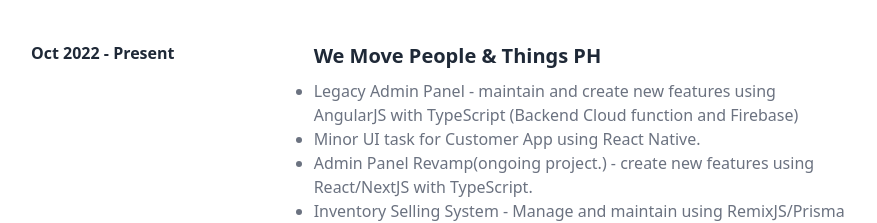
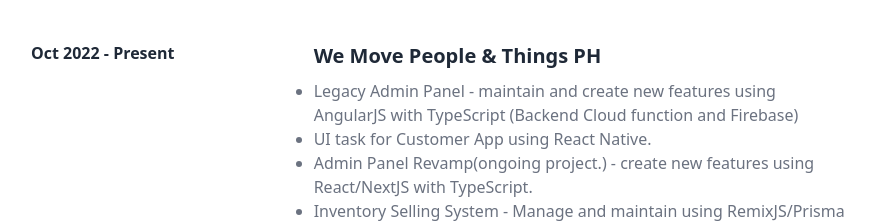
Before and after one commit to besabellacyrus/portfoliocyrusbesabella, a Next.js app: page / in a window 1280 px wide. Shown: the part 1400-1623 px from the top of the page, without its empty margins (201-1078 px from the left). Built offline with nearby package versions, Linux system fonts and the light colour scheme.

Commit message:
update experiences

```diff
--- a/app/page.tsx
+++ b/app/page.tsx
@@ -218,7 +218,7 @@
                 Legacy Admin Panel - maintain and create new features using
                 AngularJS with TypeScript (Backend Cloud function and Firebase)
               </li>
-              <li>Minor UI task for Customer App using React Native.</li>
+              <li>UI task for Customer App using React Native.</li>
               <li>
                 Admin Panel Revamp(ongoing project.) - create new features using
                 React/NextJS with TypeScript.
```
